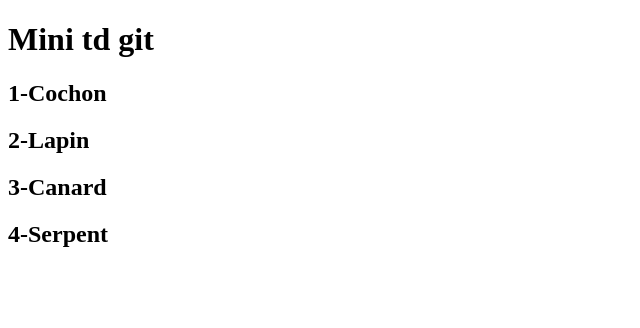
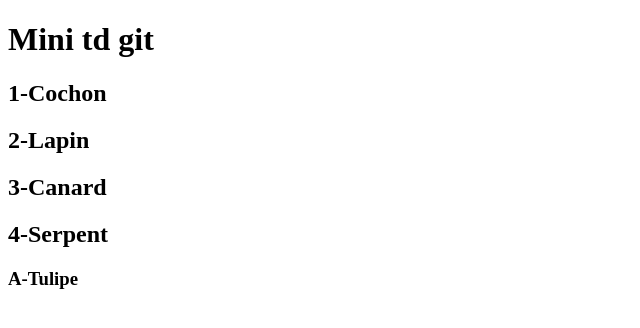
Before and after one commit to EmilieGen24/Mini-td_git_V2, a plain HTML site: page index.html in a window 1280 px wide. Shown: the whole page, without its empty margins (0-640 px from the left). Drawn offline with Linux system fonts and the light colour scheme.

Commit message:
ajout h3

```diff
--- a/index.html
+++ b/index.html
@@ -16,5 +16,7 @@
 
     <h2>4-Serpent</h2>
 
+    <h3>A-Tulipe</h3>
+
 </body>
 </html>
```
